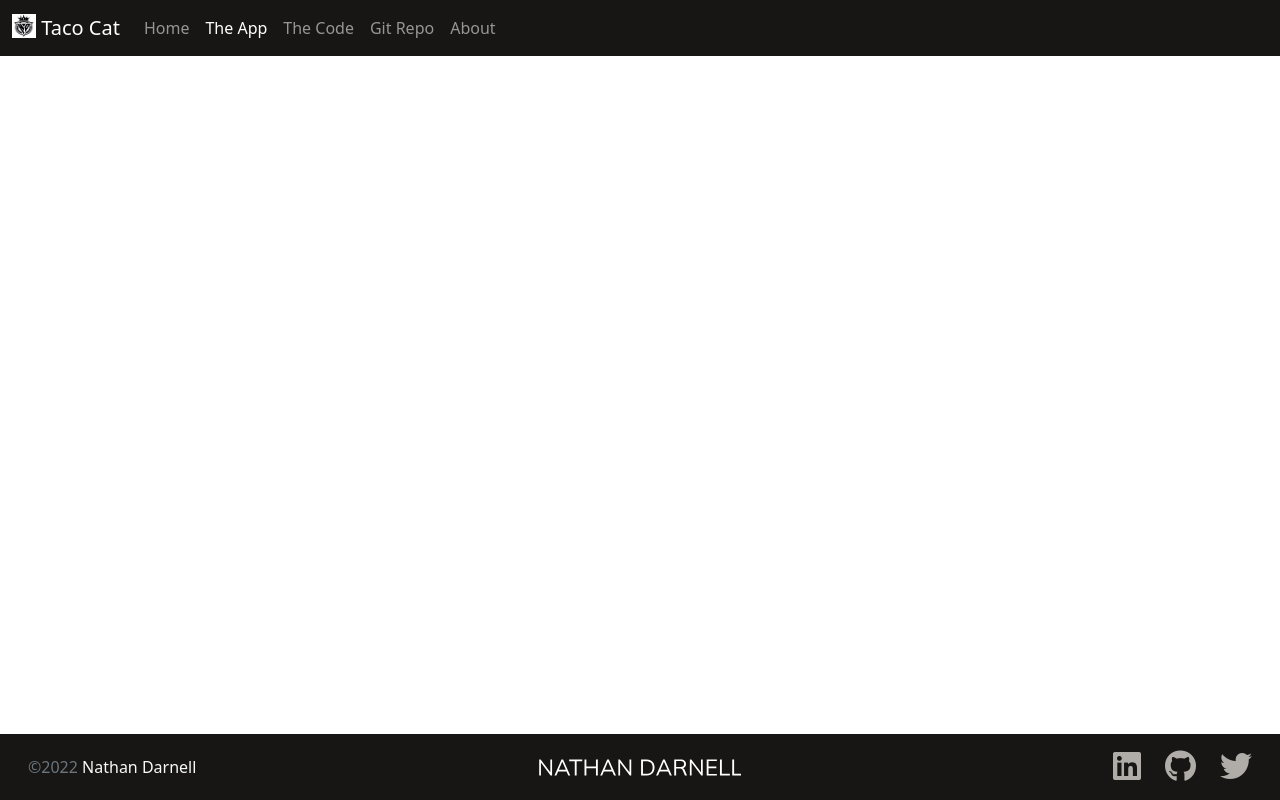
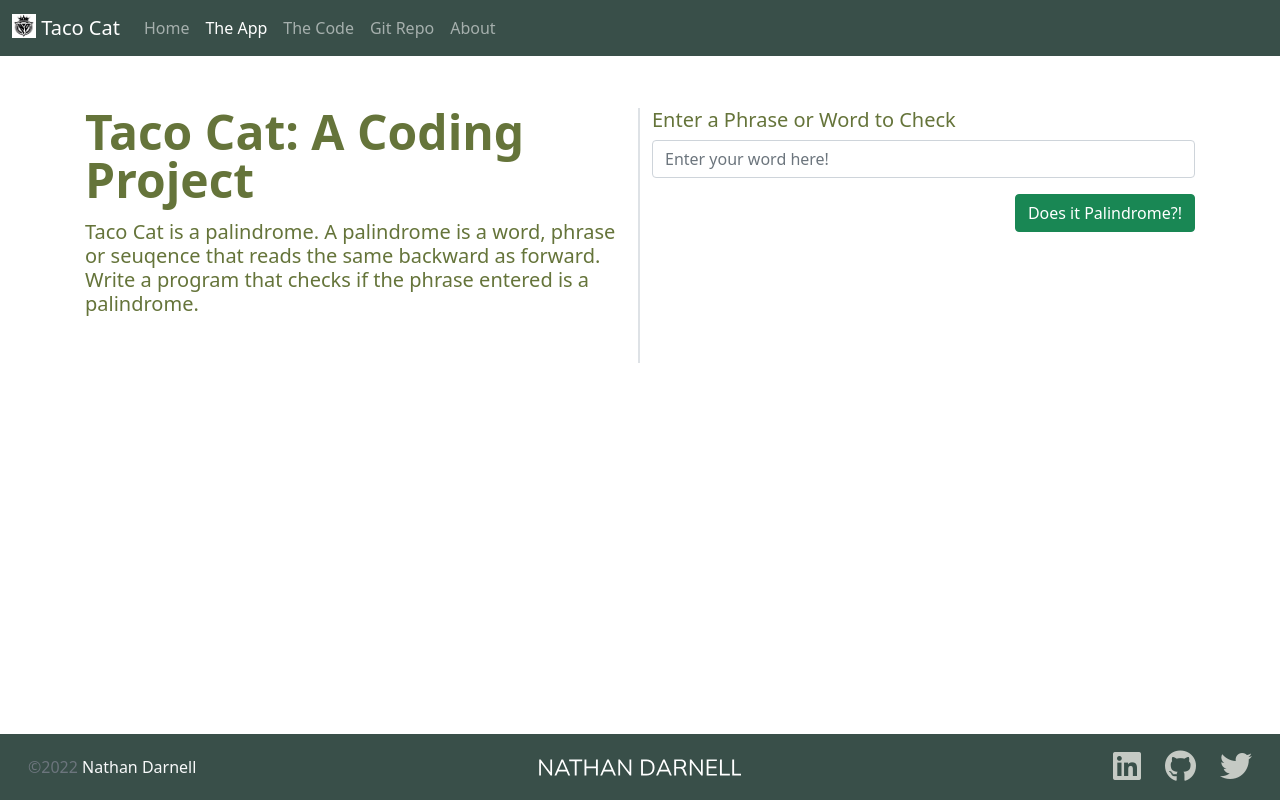
Before and after one commit to nddarnell/Taco-Cat, a plain HTML site: page app.html in a window 1280 px wide. Drawn offline with nearby package versions, Linux system fonts and the light colour scheme.

Commit message:
Updated App.html
Added base layout for app.html

```diff
--- a/app.html
+++ b/app.html
@@ -54,7 +54,42 @@
 
     <!-- MAIN SECTION -->
     <main class="flex-shrink-0">
-        <div class="container">
+        <div class="container mt-5">
+            <div class="row row-cols-1 row-cols-md-2">
+                <div class="col border-end border-2">
+                    <h1 class="display-5 fw-bold lh-1 mb-3">Taco Cat: A Coding Project</h1>
+                    <h4 class="lead">Taco Cat is a palindrome. A palindrome is a word, phrase or seuqence that reads the same backward as forward. Write a program that checks if the phrase entered is a palindrome.</h4>
+                </div>
+                <div class="col">
+                    <div>
+                        <h5>Enter a Phrase or Word to Check</h5>
+                        <form action="input" class="row gx-3 gy-3">
+                            <div class="col">
+                                <input type="text" name="userValue" id="userValue" class="form-control" placeholder="Enter your word here!" value="" aria-label="Place your word here">
+                            </div>
+                            <div class="col-12 d-flex justify-content-end">
+                                <button class="btn btn-success" type="button" id="btnSubmit">Does it Palindrome?!</button>
+                            </div>
+
+                            <!-- Change to alert-danger if not a palindrome -->
+                            <div class="alert alert-success mt-5 invisible fade show" id="alert" role="alert">
+
+                                <h4 class="alert-heading" id="titleMsg">
+                                    <!-- Well Done! You entered a Palindrome! -->
+                                    <!-- Sorry! You did not enter a Palindrome! Try Again! -->
+
+                                </h4>
+
+                                <hr>
+                                <p class="mb-0" id="bodyMsg">
+                                    <!-- Insert message here -->
+                                    <!-- Your phrase reversed is:  -->
+                                </p>
+                            </div>
+                        </form>
+                    </div>
+                </div>
+            </div>
 
         </div>
     </main>
--- a/css/site.css
+++ b/css/site.css
@@ -1,8 +1,8 @@
 :root{
-    --primary-color: #4281A4;
-    --secondary-color: #C1666B;
-    --dark-color: #171614;
-    --white-color: #E4DFDA;
+    --primary-color: #65743A;
+    --secondary-color: #EFDD8D;
+    --dark-color: #394F49;
+    --white-color: #F4F3EE;
 }
 body{
     color: var(--dark-color)
```
